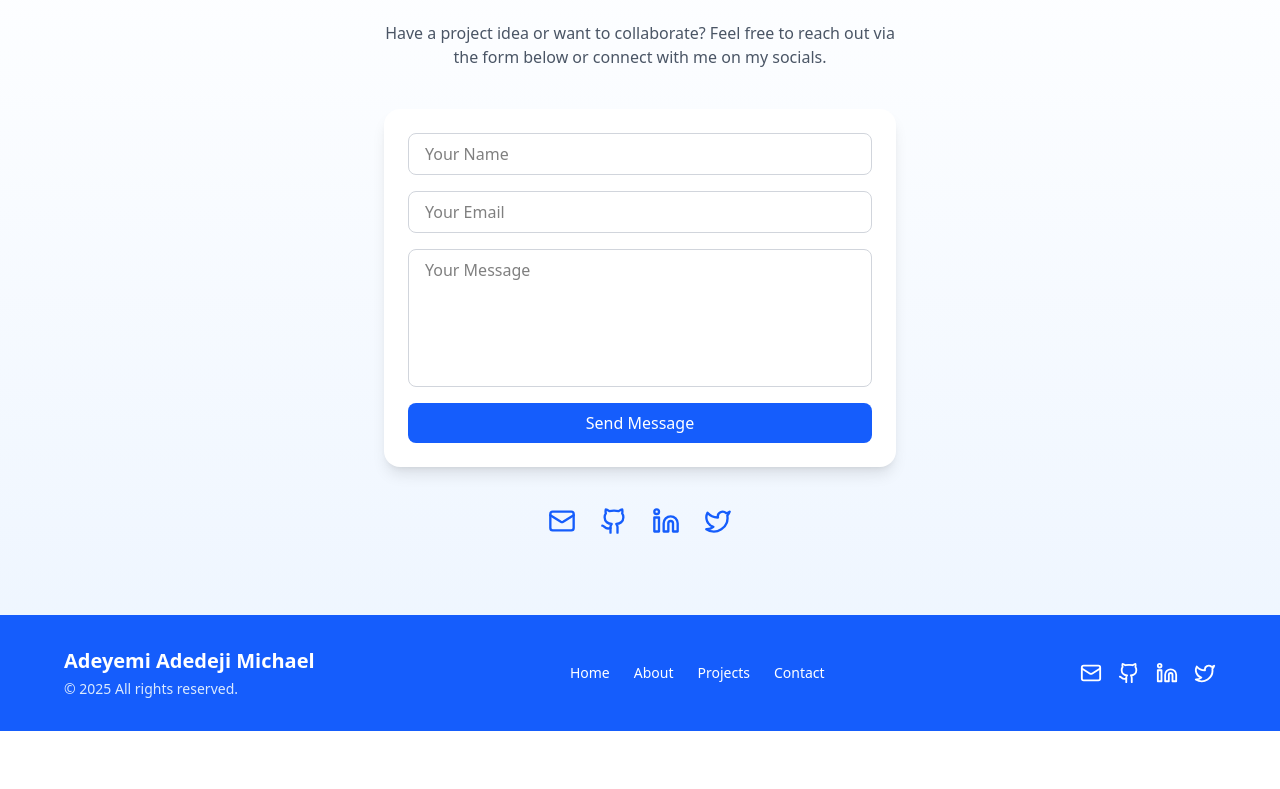
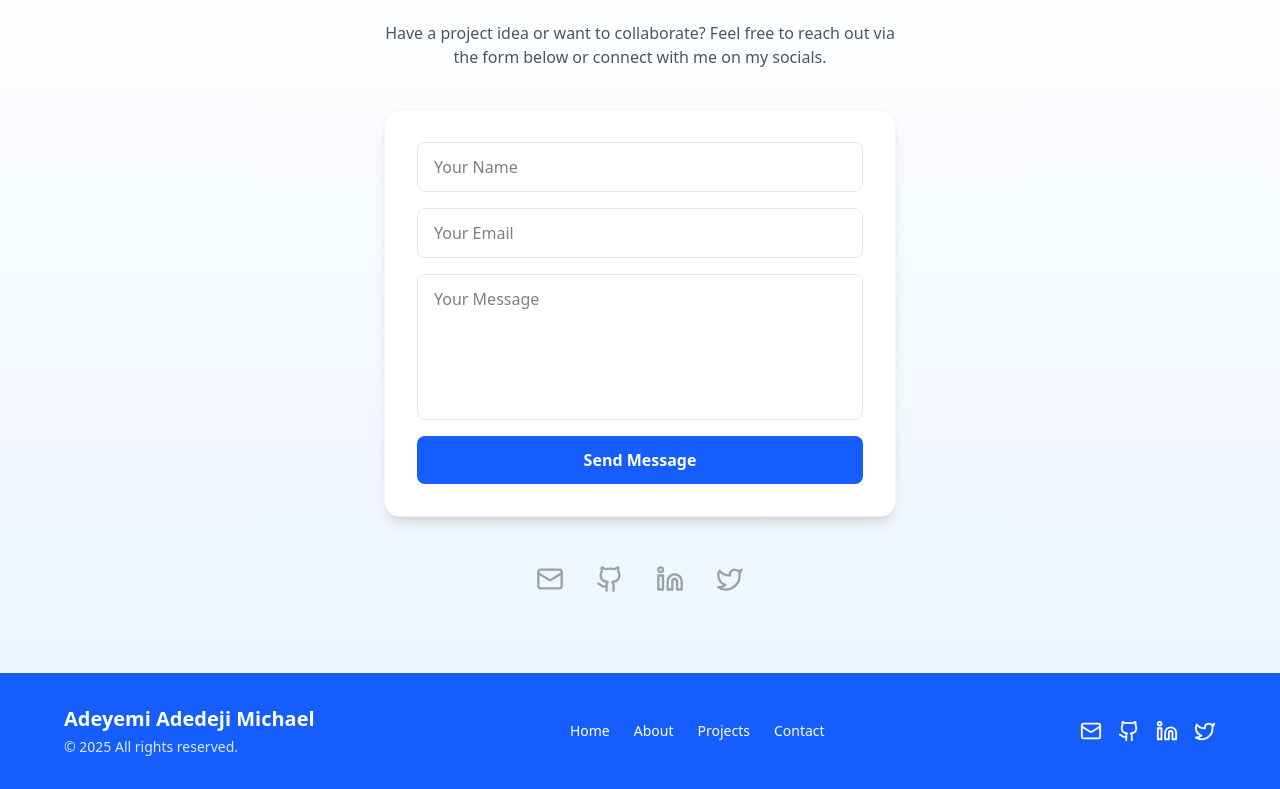
Before and after one commit to devadedejimike/My-Portfolio-Website, a React (Vite) app in the folder client/: page / in a window 1280 px wide. Shown: the part 2271-3060 px from the top of the page. Before the commit the page ends 3002 px from the top, so only its background shows below. Built offline with nearby package versions, Linux system fonts and the light colour scheme.

Commit message:
Added loading icon to "send message" btn and bouncing Success Message

```diff
--- a/client/src/components/Contact.tsx
+++ b/client/src/components/Contact.tsx
@@ -1,21 +1,24 @@
-import { Mail, Github, Linkedin, Twitter } from "lucide-react";
+import { Mail, Github, Linkedin, Twitter, CheckCircle2, Loader2 } from "lucide-react";
 import { useState, useEffect } from "react";
 
 const Contact: React.FC = () => {
   const [status, setStatus] = useState("");
+  const [loading, setLoading] = useState(false);
 
   useEffect(() => {
     if (status) {
-      const timer = setTimeout(() => setStatus(""), 3000);
+      const timer = setTimeout(() => setStatus(""), 5000);
       return () => clearTimeout(timer);
     }
   }, [status]);
 
   const handleSubmit = async (e: React.FormEvent<HTMLFormElement>) => {
     e.preventDefault();
+    setLoading(true);
     const form = e.currentTarget;
     const data = new FormData(form);
 
+    try {
       const response = await fetch("https://formspree.io/f/xrbyonqr", {
         method: "POST",
         body: data,
@@ -28,57 +31,67 @@ const Contact: React.FC = () => {
       } else {
         setStatus("Error");
       }
+    } catch (err) {
+      setStatus("Error");
+    } finally {
+      setLoading(false);
+    }
   };
 
   return (
-    <section
-      id="contact"
-      className="w-full py-20 bg-gradient-to-b from-white to-blue-50 text-center px-6"
-    >
+    <section id="contact" className="w-full py-20 bg-gradient-to-b from-white to-blue-50 text-center px-6">
       <h2 className="text-3xl font-bold text-blue-600 mb-4">Get in Touch</h2>
       <p className="text-gray-600 max-w-lg mx-auto mb-10">
         Have a project idea or want to collaborate? Feel free to reach out via
         the form below or connect with me on my socials.
       </p>
 
-      {/* Contact Form */}
       <form
         onSubmit={handleSubmit}
-        className="max-w-lg mx-auto bg-white shadow-lg rounded-2xl p-6 flex flex-col space-y-4"
+        className="max-w-lg mx-auto bg-white shadow-lg rounded-2xl p-8 flex flex-col space-y-4 border border-gray-100"
       >
         <input
           type="text"
           name="name"
           placeholder="Your Name"
           required
-          className="border border-gray-300 rounded-lg px-4 py-2 focus:outline-none focus:ring-2 focus:ring-blue-500"
+          className="border border-gray-200 rounded-lg px-4 py-3 focus:outline-none focus:ring-2 focus:ring-blue-500 transition-all"
         />
         <input
           type="email"
           name="email"
           placeholder="Your Email"
           required
-          className="border border-gray-300 rounded-lg px-4 py-2 focus:outline-none focus:ring-2 focus:ring-blue-500"
+          className="border border-gray-200 rounded-lg px-4 py-3 focus:outline-none focus:ring-2 focus:ring-blue-500 transition-all"
         />
         <textarea
           name="message"
           placeholder="Your Message"
           rows={5}
           required
-          className="border border-gray-300 rounded-lg px-4 py-2 resize-none focus:outline-none focus:ring-2 focus:ring-blue-500"
+          className="border border-gray-200 rounded-lg px-4 py-3 resize-none focus:outline-none focus:ring-2 focus:ring-blue-500 transition-all"
         />
+
         <button
           type="submit"
-          className="bg-blue-600 text-white font-medium py-2 rounded-lg hover:bg-blue-700 transition"
+          disabled={loading}
+          className="bg-blue-600 text-white font-semibold py-3 rounded-lg hover:bg-blue-700 transition-all flex items-center justify-center gap-2 disabled:bg-blue-400"
         >
-          Send Message
+          {loading ? (
+            <>
+              <Loader2 className="animate-spin" size={20} />
+              Sending...
+            </>
+          ) : (
+            "Send Message"
+          )}
         </button>
 
-        {/* Status messages */}
         {status === "Success" && (
-          <p className="text-green-600 font-medium mt-2">
-            Message sent successfully
-          </p>
+          <div className="flex items-center justify-center gap-2 text-green-600 font-medium mt-2 animate-bounce">
+            <CheckCircle2 size={20} />
+            <span>Message sent successfully!</span>
+          </div>
         )}
         {status === "Error" && (
           <p className="text-red-600 font-medium mt-2">
@@ -88,34 +101,24 @@ const Contact: React.FC = () => {
       </form>
 
       {/* Social Links */}
-      <div className="flex justify-center gap-6 mt-10">
+      <div className="flex justify-center gap-8 mt-12">
+        {[
+          { icon: <Mail size={28} />, href: "mailto:devadedejimike@gmail.com", label: "Email" },
+          { icon: <Github size={28} />, href: "https://github.com/devadedejimike", label: "Github" },
+          { icon: <Linkedin size={28} />, href: "https://www.linkedin.com/in/adedeji-adeyemi-696193290", label: "LinkedIn" },
+          { icon: <Twitter size={28} />, href: "https://x.com/devadedejimike", label: "Twitter" },
+        ].map((social, i) => (
           <a
-          href="mailto:devadedejimike@gmail.com"
-          className="text-blue-600 hover:text-blue-800 transition"
+            key={i}
+            href={social.href}
+            target={social.href.startsWith("mailto") ? "_self" : "_blank"}
+            rel="noopener noreferrer"
+            className="text-gray-400 hover:text-blue-600 transition-all transform hover:-translate-y-1"
+            title={social.label}
           >
-          <Mail size={28} />
+            {social.icon}
           </a>
-        <a
-          href="https://github.com/devadedejimike"
-          target="_blank"
-          className="text-blue-600 hover:text-blue-800 transition"
-        >
-          <Github size={28} />
-        </a>
-        <a
-          href="https://www.linkedin.com/in/adedeji-adeyemi-696193290"
-          target="_blank"
-          className="text-blue-600 hover:text-blue-800 transition"
-        >
-          <Linkedin size={28} />
-        </a>
-        <a
-          href="https://twitter.com/devadedejimike"
-          target="_blank"
-          className="text-blue-600 hover:text-blue-800 transition"
-        >
-          <Twitter size={28} />
-        </a>
+        ))}
       </div>
     </section>
   );
```
Lines whose indentation alone changed are shown as unchanged.
